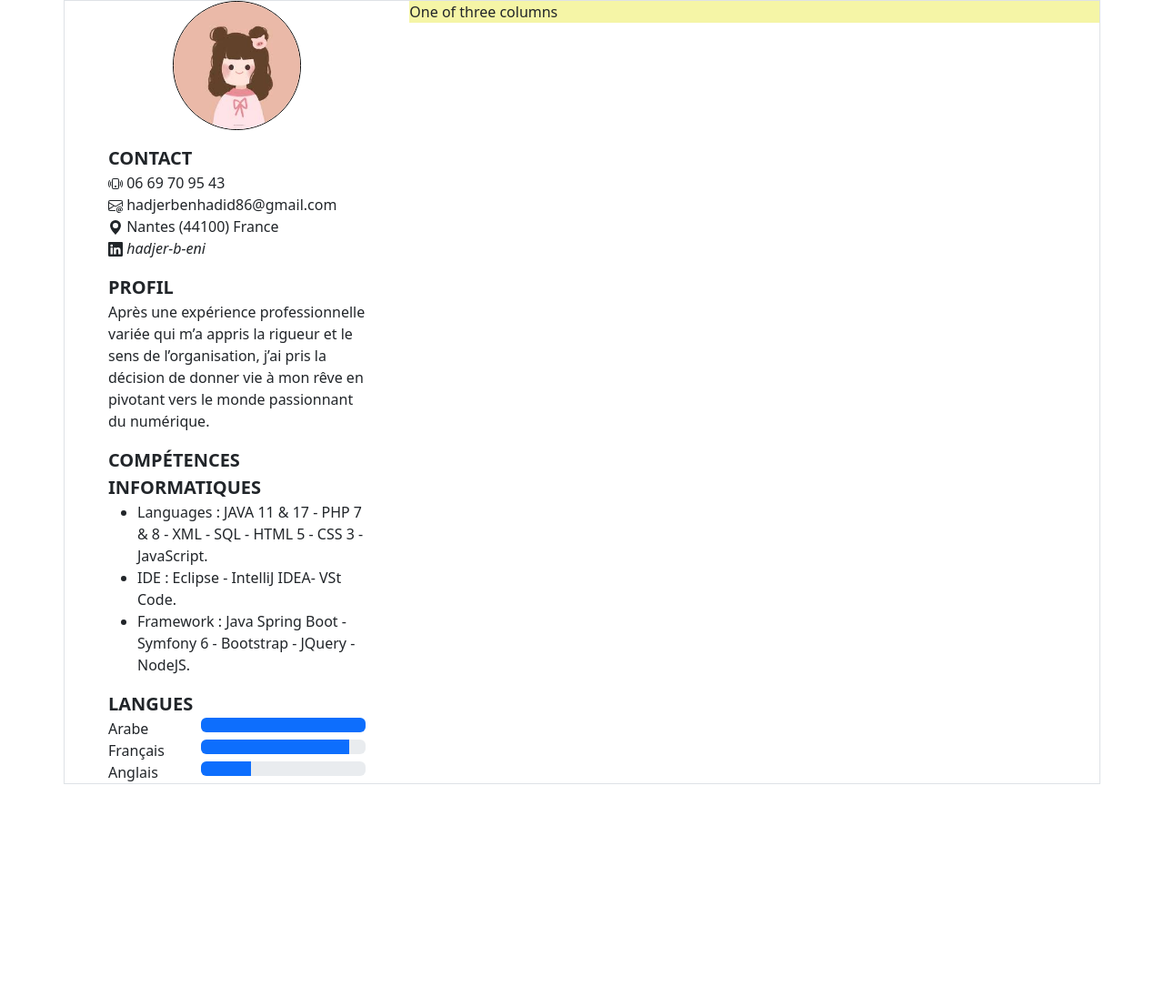
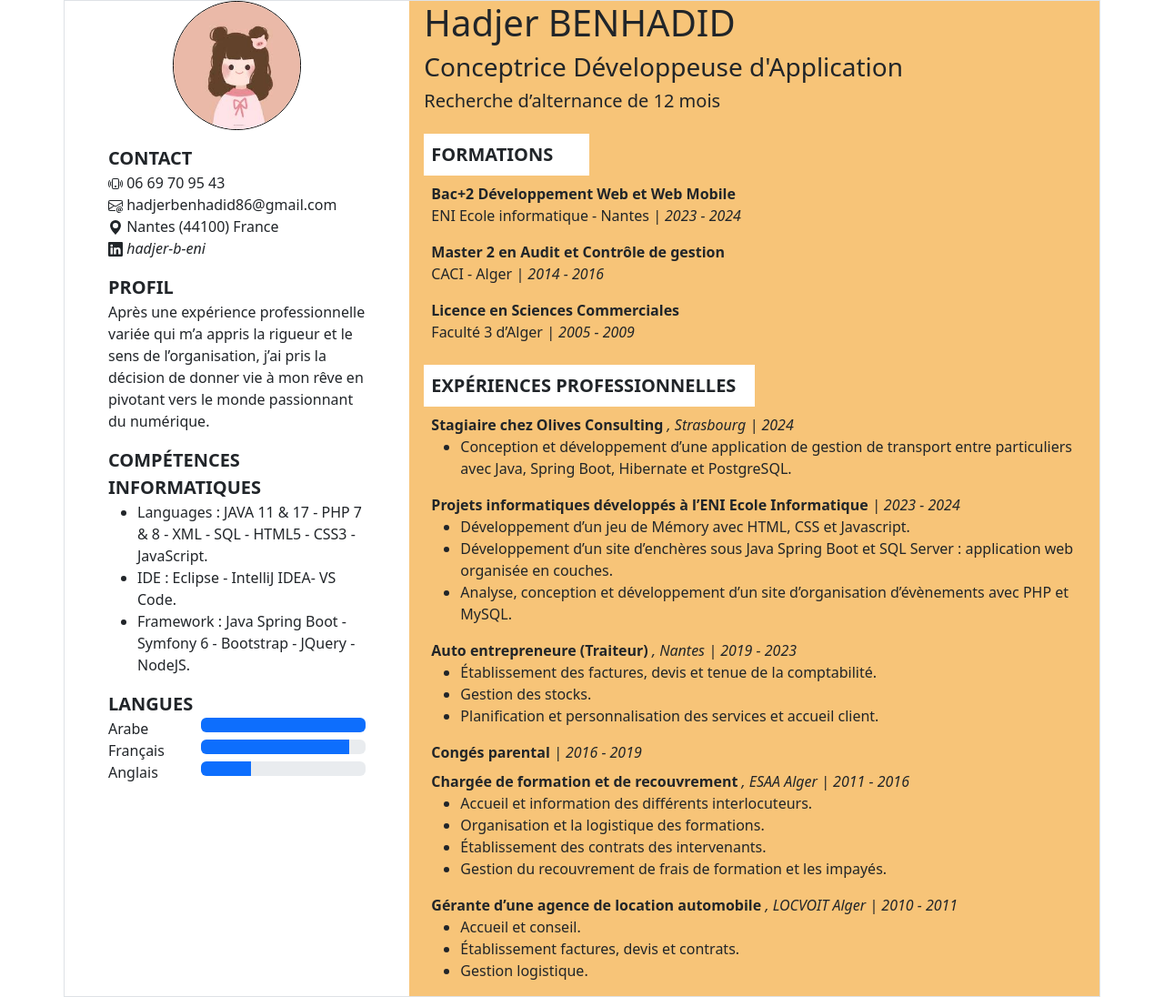
Before and after one commit to Hadjer44/Hadjer44, a plain HTML site: page index.html in a window 1280 px wide. Shown: the whole page at 91% size. Before the commit the page ends 862 px from the top, so only its background shows below. Drawn offline with nearby package versions, Linux system fonts and the light colour scheme.

Commit message:
cv colonne droite

```diff
--- a/index.html
+++ b/index.html
@@ -59,8 +59,8 @@ Nantes (44100) France
 <div id="competences" class=" mt-3">
 <p class="text-uppercase fs-5 fw-bold mb-0">compétences informatiques </p>
 <ul>
-<li>Languages : JAVA 11 & 17 -  PHP 7 & 8 - XML - SQL - HTML 5 - CSS 3 - JavaScript.</li>
-<li>IDE : Eclipse -  IntelliJ IDEA- VSt Code. </li>
+<li>Languages : JAVA 11 & 17 -  PHP 7 & 8 - XML - SQL - HTML5 - CSS3 - JavaScript.</li>
+<li>IDE : Eclipse -  IntelliJ IDEA- VS Code. </li>
 <li>Framework : Java Spring Boot - Symfony 6 - Bootstrap - JQuery - NodeJS.</li>
 </ul>
 </div>
@@ -101,13 +101,101 @@ Nantes (44100) France
 
 
 
+    <!--colonne droite-->
+    <div class="col-lg-8 col-6 p_colonne_droite px-3" >
+
+    <!--Titre / Nom CV-->
+    <div id="blocNom">
+      <h1>Hadjer BENHADID</h1>
+      <H3>Conceptrice Développeuse d'Application</H3>
+      <h5>Recherche d’alternance de 12 mois</h5>
+</div>
+
+<!--Formations-->
+<div id="blocFormations" class="mt-4">
+<div class="col-8 col-lg-3">
+<p class=" fs-5 fw-bold mb-0  p-2 mb-2 bg-body    text-body">FORMATIONS</p>
+</div>
+<div class="ps-2">
+<p class="fs-6 fw-bold mb-0">Bac+2 Développement Web et Web Mobile </p>
+<p class="fw-normal">ENI Ecole informatique - Nantes  <span class="fst-italic fw-lighter">| 2023 - 2024</span></p>
+
+<p class="fs-6 fw-bold mb-0">Master 2 en Audit et Contrôle de gestion
+</p>
+<p class="fw-normal"> CACI - Alger  <span class="fst-italic fw-lighter">| 2014 - 2016</span></p>
+
+<p class="fs-6 fw-bold mb-0">Licence en Sciences Commerciales </p>
+<p class="fw-normal">Faculté 3 d’Alger <span class="fst-italic fw-lighter">| 2005 - 2009</span></p>
+</div>
+
+</div>
+
+<!--Expériences pro-->
+<div id="experiences" class="mt-4">
+<div class="col-lg-6 col-12">
+<p class=" text-uppercase fs-5 fw-bold mb-0  p-2 mb-2 bg-body text-body">expériences professionnelles</p>
+</div>
+
+<div class="ps-2">
+<p class="fs-6 fw-bold mb-0">Stagiaire chez Olives Consulting <span class="fst-italic fw-lighter">, Strasbourg | 2024</span> </p>
+<ul>
+<li>Conception et développement d’une application de gestion de transport entre particuliers avec Java, Spring Boot, Hibernate et PostgreSQL.
+</li>
+</ul>
+</div>
+
+<div class="ps-2">
+<p class="fs-6 fw-bold mb-0">Projets informatiques développés à l’ENI Ecole Informatique <span class="fst-italic fw-lighter"> | 2023 - 2024</span> </p>
+<ul>
+<li>Développement d’un jeu de Mémory avec HTML, CSS et Javascript.</li>
+<li>Développement d’un site d’enchères sous Java Spring Boot et SQL Server : application web organisée en couches.</li>
+<li>Analyse, conception et développement d’un site d’organisation d’évènements avec PHP et MySQL.</li>
+</ul>
+</div>
+
+<div class="ps-2">
+<p class="fs-6 fw-bold mb-0">Auto entrepreneure (Traiteur) <span class="fst-italic fw-lighter">, Nantes | 2019 - 2023</span> </p>
+<ul>
+<li>Établissement des factures, devis et tenue de la comptabilité.</li>
+<li>Gestion des stocks. </li>
+<li>Planification et personnalisation des services et accueil client.
+</li>
+
+</ul>
+</div>
+
+<div class="ps-2 mb-2">
+<p class="fs-6 fw-bold mb-0">Congés parental<span class="fst-italic fw-lighter"> | 2016 - 2019</span> </p>
+</div>
+
+<div class="ps-2">
+<p class="fs-6 fw-bold mb-0">Chargée de formation et de recouvrement <span class="fst-italic fw-lighter">, ESAA  Alger | 2011 - 2016</span> </p>
+<ul>
+<li>Accueil et information des différents interlocuteurs.</li>
+<li>Organisation et la logistique des formations. </li>
+<li>Établissement  des contrats des intervenants.</li>
+<li>Gestion du recouvrement de frais de formation et les impayés.
+</li>
+</ul>
+</div>
+
+<div class="ps-2">
+<p class="fs-6 fw-bold mb-0">Gérante d’une agence de location automobile <span class="fst-italic fw-lighter">, LOCVOIT Alger | 2010 - 2011</span> </p>
+<ul>
+<li>Accueil et conseil.</li>
+<li>Établissement factures, devis et contrats. </li>
+<li>Gestion logistique.</li>
+</ul>
+</div>
+
+
+</div>
 
 
 
-    <!--colonne droite-->
-    <div class="col-lg-8 col-6 p_colonne_droite" >
-      One of three columns
-    </div>
+
+
+    </div> <!--fin colonne droite-->
 
         </div>
 
--- a/main.css
+++ b/main.css
@@ -1,3 +1,3 @@
 .p_colonne_droite{
-background-color: rgb(245, 245, 166);
+background-color: rgb(247, 196, 120);
 }
```
